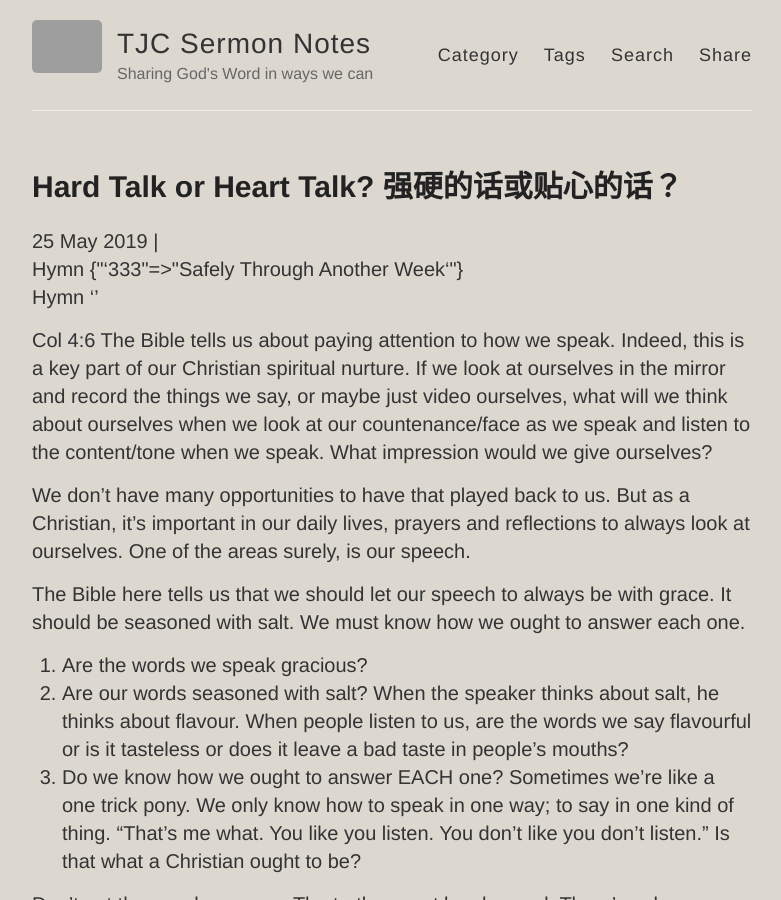
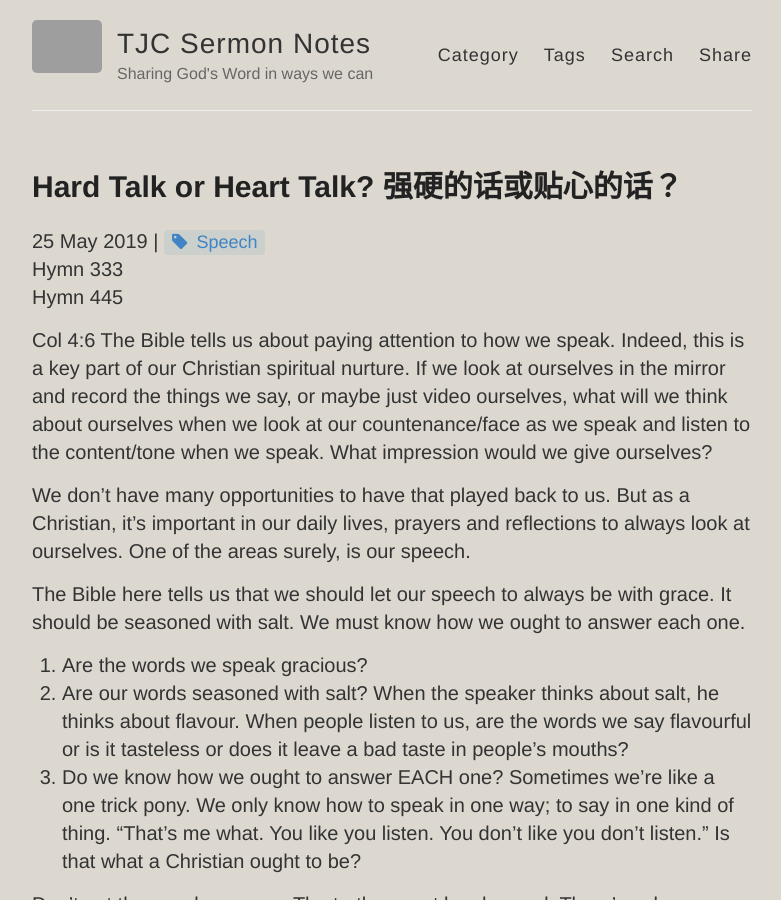
Before and after one commit to catchupTJC/catchuptjc.github.io, a Jekyll site: the page built from _posts/2019-05-25-Hard Talk or Heart Talk.md, in a window 1280 px wide and 900 px high. Shown: the whole window, without its empty margins (248-1029 px from the left). Built offline with Jekyll 4.4.1, drawn with Linux system fonts in a browser that asks for light colours; nearby versions of some CDN libraries; comment, search, counter and statistics services are not loaded; some of the changed text lies outside the part shown; grey boxes are pictures that could not be loaded.

Commit message:
Update and rename 2019-05-25-Adam_ Hard Talk.md to 2019-05-25-Hard Talk or Heart Talk.md

```diff
--- a/_posts/2019-05-25-Adam_ Hard Talk.md
+++ b/_posts/2019-05-25-Hard Talk or Heart Talk.md
@@ -2,10 +2,9 @@
 layout: post
 title: Hard Talk or Heart Talk? 强硬的话或贴心的话？
 category: Sermon(SG)2019
-tags: []
-hymns: [‘333: Safely Through Another Week‘,‘’]
+tags: [Speech]
+hymns: [333,445]
 ---
-
 Col 4:6
 The Bible tells us about paying attention to how we speak. Indeed, this is a key part of our Christian spiritual nurture. If we look at ourselves in the mirror and record the things we say, or maybe just video ourselves, what will we think about ourselves when we look at our countenance/face as we speak and listen to the content/tone when we speak. What impression would we give ourselves?
 
```
Also changed, not shown: other parts of _posts/2019-05-25-Hard Talk or Heart Talk.md (+0 -1 lines).
